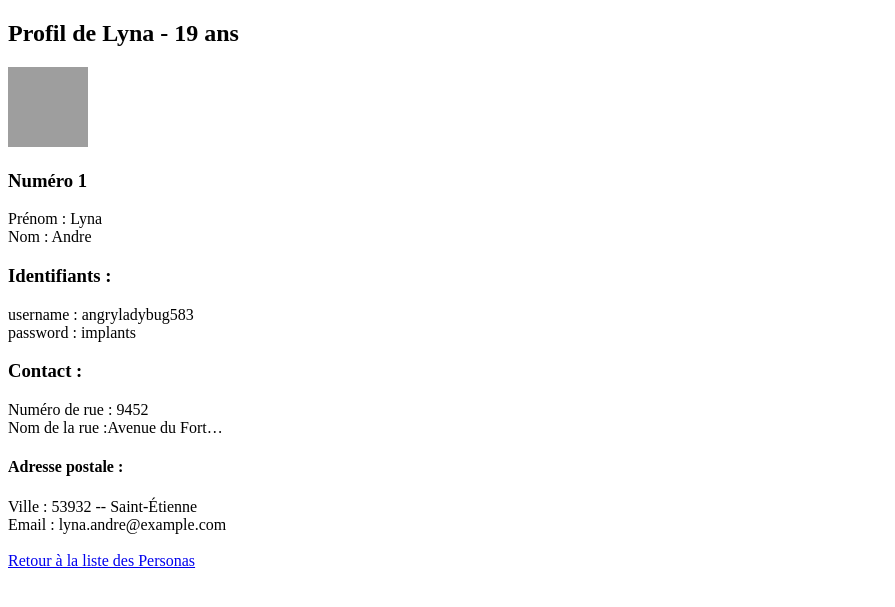
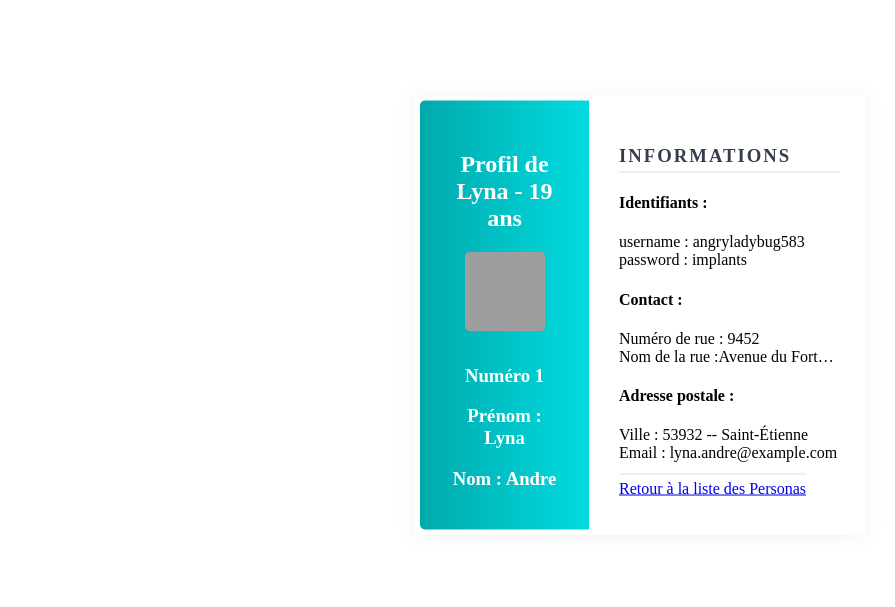
Before and after one commit to laetitiaphimmasane/AndroidPersona, a Django app: page /persona_details/1/ in a window 1280 px wide. Shown: the part 85-692 px from the top of the page, without its empty margins (0-895 px from the left). Run offline with Django 4.2, Linux system fonts and the light colour scheme; data comes from the database, SQL or seed files in the repository; some libraries are stand-ins or nearby versions; some web fonts are replaced; grey boxes are pictures that could not be loaded.

Commit message:
Ajout css, + modif template_details

```diff
--- a/persona_app/templates/persona_app/template_details.html
+++ b/persona_app/templates/persona_app/template_details.html
@@ -3,22 +3,27 @@
 {%block title_page%} Détail d'un persona : {% endblock title_page %}
 
 {%block content%}
-    <h2>Profil de {{persona_details.first_name}} - {{persona_details.age}} ans </h2>
+    <script src="https://kit.fontawesome.com/b99e675b6e.js"></script>
+    <link rel="stylesheet" href="style.css" />
+<div class ="wrapper">
+    <div class="left">
+        <h2 class="profil_title">Profil de {{persona_details.first_name}} - {{persona_details.age}} ans </h2>
+        <img class="img_persona" src="{{persona_details.picture}}" width="80" height="80" alt="Photo représentant le persona">
+        <h3 class="number_persona"> Numéro  {{persona_details.id}} <br> </h3>
+        <h3 class="name_persona"> Prénom : {{persona_details.first_name}} <br> </h3>
+        <h3>  Nom : {{persona_details.last_name}} </h3>
+    </div>
 
-    <img src="{{persona_details.picture}}" width="80" height="80" alt="Photo représentant le persona">
+    <div class="right">
 
-    <h3>
-        Numéro  {{persona_details.id}} <br>
-    </h3>
-    Prénom : {{persona_details.first_name}} <br>
-        Nom : {{persona_details.last_name}}
+        <div class="info">
+            <h3>Informations</h3>
 
-
-    <h3>Identifiants : </h3>
+            <h4 class="login_persona">Identifiants : </h4>
             username : {{persona_details.username}} <br>
             password : {{persona_details.password}} <br>
 
-    <h3>Contact : </h3>
+            <h4 class="contact_persona">Contact : </h4>
             Numéro de rue : {{persona_details.address_number}} <br>
             {% if persona_details.address_street|length >= 15 %}
             Nom de la rue :{{ persona_details.address_street|truncatechars:15 }}
@@ -26,9 +31,12 @@
             Nom de la rue :{{persona_details.address_street}}
             {% endif %}
 
-    <h4>Adresse postale : </h4>
+            <h4 class="adress_persona">Adresse postale : </h4>
             Ville : {{persona_details.postcode}} -- {{persona_details.city}} <br>
             Email : {{persona_details.email}} <br><br>
+        </div>
 
-    <a href="{% url 'url_persona_list' %}">Retour à la liste des Personas</a>
+        <a class="link_back" href="{% url 'url_persona_list' %}">Retour à la liste des Personas</a>
+    </div>
+</div>
 {%endblock content%}
--- a/static/css/style.css
+++ b/static/css/style.css
@@ -65,3 +65,58 @@ main{
 .list__table tr:nth-child(even) {
     background-color: #dddddd;
 }
+
+/*----- PERSONA_DETAILS -----*/
+
+.wrapper{
+    position: absolute;
+    top: 50%;
+    left: 50%;
+    transform: translate(-50%,-50%);
+    width: 450px;
+    display: flex;
+    box-shadow: 0 1px 20px 0 rgba(69,90,100,.08);
+}
+
+.wrapper .left{
+    width: 35%;
+    background: linear-gradient(to right,#01a9ac,#01dbdf);
+    margin : 5px;
+    padding: 30px 25px;
+    border-top-left-radius: 5px;
+    border-bottom-left-radius: 5px;
+    text-align: center;
+    color: #fff;
+}
+
+.wrapper .left .img_persona{
+    border-radius: 5px;
+    margin-bottom: 10px;
+}
+
+.wrapper .left h3{
+    margin-bottom: 10px;
+  }
+
+.wrapper .right{
+    width: 65%;
+    background: #fff;
+    padding: 30px 25px;
+    border-top-right-radius: 5px;
+    border-bottom-right-radius: 5px;
+}
+
+.wrapper .right .info h3 {
+    margin-bottom: 15px;
+    padding-bottom: 5px;
+    border-bottom: 1px solid #e0e0e0;
+    color: #353c4e;
+    text-transform: uppercase;
+    letter-spacing: 2px;
+}
+
+.wrapper .link_back{
+    border-top: 1px solid #e0e0e0;
+    margin-bottom: 15px;
+    padding-top: 5px;
+}
```
Lines whose indentation alone changed are shown as unchanged.
